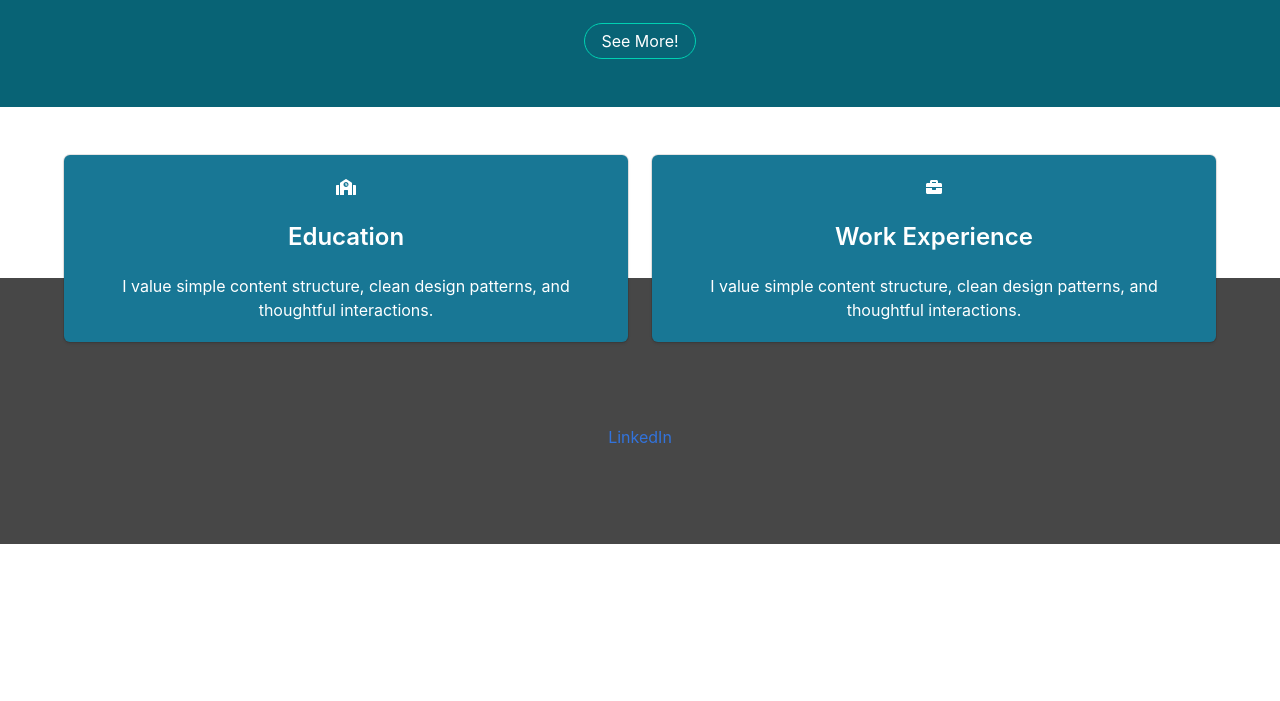
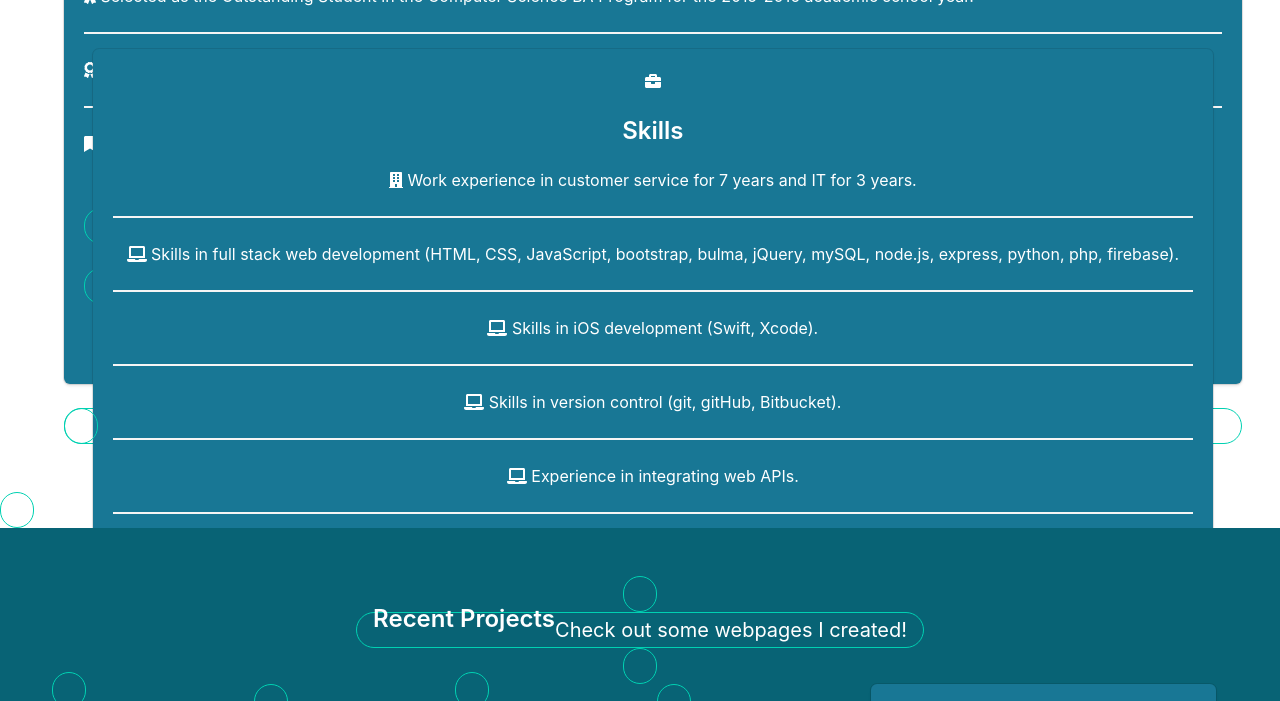
Before and after one commit to phillip0150/updated_portfolio, a PHP site: page / in a window 1280 px wide. Shown: the part 1510-2211 px from the top of the page. Before the commit the page ends 2054 px from the top, so only its background shows below. Run offline with PHP 8.4, Linux system fonts and the light colour scheme; some libraries are stand-ins or nearby versions.

Commit message:
Updated files

```diff
--- a/assets/css/style.css
+++ b/assets/css/style.css
@@ -47,7 +47,10 @@ a{
     opacity: 1;
 }
 
-
+.image-center{
+    margin-left: auto;
+    margin-right: auto;
+}
 .footer{
     background-color: #474747;
 }
@@ -73,3 +76,7 @@ a{
     margin-top: 8%;
 
 }
+
+.box {
+    height: 100%;
+}
--- a/index.html
+++ b/index.html
@@ -8,8 +8,6 @@
     <title>Phillip Valdez</title>
     <!-- Reset CSS -->
     <link href="assets/css/reset.css" type="text/css" rel="stylesheet">
-    <!-- Bootstrap CSS -->
-    <!-- <link rel="stylesheet" href="https://stackpath.bootstrapcdn.com/bootstrap/4.3.1/css/bootstrap.min.css" integrity="sha384-ggOyR0iXCbMQv3Xipma34MD+dH/1fQ784/j6cY/iJTQUOhcWr7x9JvoRxT2MZw1T" crossorigin="anonymous"> -->
     <!-- Blumba -->
     <link rel="stylesheet" href="https://cdnjs.cloudflare.com/ajax/libs/bulma/0.7.5/css/bulma.min.css">
     <!-- Style CSS -->
@@ -35,18 +33,18 @@
                         </a>
                     </div>
                     <div class="navbar-menu">
-                        <a href="#">Projects/Course Work</a><br><a href="#">Resume</a><br><a href="#">Contact</a>
+                        <a href="./projects.html">Projects & Course Work</a><br><a href="#">Resume</a><br><a href="#">Contact</a>
                     </div>
                 </nav>
             </div>
             <div class="container has-text-centered">
-                <!-- <figure class="image center"> -->
                 <h1 class="title is-spaced is-size-1-desktop is-size-2-tablet is-size-3-mobile">Full Stack Web Developer</h1>
-                    <!-- </figure> -->
             </div>
         </div>
         <div class="hero-foot has-text-centered">
-                <div class="container"><img class="is-bottom" src="assets/images/2.png"></div>
+            <div class="container">
+                <img class="is-bottom" src="assets/images/2.png">
+            </div>
         </div>
     </section>
     <!-- hero -->
@@ -54,10 +52,13 @@
     <!-- section -->
     <section class="section is-primary is-long">
         <div class="container">
-                <div class="columns is-centered">
-                    <div class="column is-three-fifths">
+            <div class="columns is-centered has-text-centered">
+                <div class="column is-three-fifths has-text-centered">
                     <h1 class="title is-spaced is-size-3-desktop is-size-4-mobile has-text-white">Welcome to my website!</h1>
-                        <h2 class="subtitle is-size-5-desktop has-text-white">Web developer with a B.A. in computer science and a minor in business administration. Work experience in IT and customer service. Currently enrolled at UT Austin Center for Professional Education, with a focus in full stack web development. Skills in iOS (swift), front-end (HTML, CSS, JavaScript, jQuery), and back-end (PHP, Python, SQL) development. Passionate about maintaining a great work ethic, involvement in a team setting, and solving convoluted problems. Enjoy learning new ideas, teaching others, and having a sense of accomplishment. Currently looking for new web development experiences in the US.</h2>
+                    <figure class="image is-128x128 image-center">
+                        <img class="image is-rounded" src="https://media.licdn.com/dms/image/C4E03AQEaRLYZ7aiDwg/profile-displayphoto-shrink_200_200/0?e=1568246400&v=beta&t=EoImfjgTCrT-TlZzCc8BQ_WMvrog4Oh7prWTq_Go_mY">
+                    </figure>
+                    <h2 class="subtitle is-size-5-desktop has-text-white">Hi, I'm Phillip Valdez. I'm passionate about maintaining a great work ethic, involvement in a team setting, and solving convoluted problems. Enjoy learning new ideas, teaching others, and having a sense of accomplishment. Currently looking for new web development experiences in the US.</h2>
                 </div>
             </div>
         </div>
@@ -65,15 +66,31 @@
     <!-- section -->
 
     <!-- section -->
-        <section class="section skills has-text-centered">
+    <section class="section skills">
         <div class="container">
             <div class="columns">
                 <div class="column">
                     <div class="box box-section">
                         <div class="content has-text-white">
-                                <i class="fas fa-school"></i>
-                                <h1 class="title is-size-4 is-spaced has-text-white">Education</h1>
-                                <p>I value simple content structure, clean design patterns, and thoughtful interactions.</p>
+                            <div class="has-text-centered"><i class="fas fa-school"></i></div>
+                            <h1 class="title is-size-4 is-spaced has-text-white has-text-centered">Education</h1>
+                            <p><i class="fas fa-user-graduate"></i> B.A. in computer science, with a minor in business administration.</p>
+                            <hr>
+                            <p><i class="fas fa-user-graduate"></i> Currently enrolled at UT Austin Center for Professional Education, with a focus in full stack web development.</p>
+                            <hr>
+                            <p><i class="fas fa-award"></i> Awarded $890 to develop an iOS application for Wild Basin in Austin, Texas. This application will help visitors identify plants by answering a series of questions.</p>
+                            <div class="has-text-centered"><a class="button is-primary is-outlined is-rounded has-text-white has-text-centered" href="https://www.stedwards.edu/academics/centers-institutes/wild-basin-creative-research-center/hook-scholars" target="_blank">More Info</a></div>
+                            <hr>
+                            <p><i class="fas fa-award"></i> Qualified for the Dean's List for the Fall 2015 and Spring 2016 semesters.</p>
+                            <div class="has-text-centered"><a class="button is-primary is-outlined is-rounded has-text-white has-text-centered" href="https://www.stedwards.edu/undergraduate/deans-list" target="_blank">More Info</a></div>
+                            <hr>
+                            <p><i class="fas fa-award"></i> Selected as the Outstanding Student in the Computer Science BA Program for the 2015-2016 academic school year.</p>
+                            <hr>
+                            <p><i class="fas fa-award"></i> Awarded a scholarship worth $7,500 annually (2013-2016).</p>
+                            <hr>
+                            <p><i class="fas fa-bookmark"></i> Workshop for the CCSC South Central Conference on April 8th, 2016. Published in Journal of Computing Sciences in Colleges.</p>
+                            <div class="has-text-centered"><a class="button is-primary is-outlined is-rounded has-text-white" href="https://dl.acm.org/citation.cfm?id=2904139" target="_blank">More Info</s</div>
+
                         </div>
                     </div>
                 </div>
@@ -81,12 +98,31 @@
                     <div class="box box-section">
                         <div class="content has-text-white">
                             <i class="fas fa-briefcase"></i>
-                                <h1 class="title is-size-4 is-spaced has-text-white">Work Experience</h1>
-                                <p>I value simple content structure, clean design patterns, and thoughtful interactions.</p>
+                            <h1 class="title is-size-4 is-spaced has-text-white">Skills</h1>
+                            <p><i class="fas fa-building"></i> Work experience in customer service for 7 years and IT for 3 years.</p>
+                            <hr>
+                            <p><i class="fas fa-laptop"></i> Skills in full stack web development (HTML, CSS, JavaScript, bootstrap, bulma, jQuery, mySQL, node.js, express, python, php, firebase).</p>
+                            <hr>
+                            <p><i class="fas fa-laptop"></i> Skills in iOS development (Swift, Xcode).</p>
+                            <hr>
+                            <p><i class="fas fa-laptop"></i> Skills in version control (git, gitHub, Bitbucket).</p>
+                            <hr>
+                            <p><i class="fas fa-laptop"></i> Experience in integrating web APIs.</p>
+                            <hr>
+                            <p><i class="fas fa-laptop"></i> General knowledge of waterfall/agile methodologies and project lifecycle.</p>
+                            <hr>
+                            <p><i class="fas fa-laptop"></i> Understanding of Computer Networks: TCP/IP layers, VPN, OSI model, Data link protocols, Addressing, Routing, Transport, and Congestion.</p>
+                            <hr>
+                            <p><i class="fas fa-laptop"></i> Understanding of Computer Security: Buffer overflow attack, SQL injection, CSRF, and XSS.</p>
+                            <hr>
+                            <p><i class="fas fa-user"></i> Well organized, positive, detail oriented, highly motivated, proactive, and able to work with others in a team setting.</p>
+
                         </div>
                     </div>
                 </div>
             </div>
+
+
         </div>
     </section>
     <!-- section -->
@@ -101,8 +137,10 @@
                 <div class="columns">
 
                     <div class="column">
-                            <figure class="image image-projects">
-                                <img class="project-thumb" src="https://bulma.io/images/placeholders/128x128.png">
+                        <div class="box box-section">
+                            <div class="content has-text-white">
+                                <figure class="image image-projects is-square">
+                                    <img class="project-thumb" src="https://phillip0150.github.io/Project1/assets/images/logo1.png">
                                     <div class="overlay"><figcaption class="overlay-text">
                                         <p class="has-text-white">Trek</p>
                                         <p class="has-text-white">Relevant search results based on your travel destination!</p>
@@ -111,48 +149,44 @@
                                     </figcaption>
                                 </figure>
                             </div>
-
+                        </div>
+                    </div>
                     <div class="column">
-                            <figure class="image image-projects">
-                                <img class="project-thumb" src="https://bulma.io/images/placeholders/128x128.png">
+                        <div class="box box-section">
+                            <div class="content has-text-white">
+                                <figure class="image image-projects is-square">
+                                    <img class="project-thumb" src="https://images.unsplash.com/photo-1516031190212-da133013de50?ixlib=rb-1.2.1&ixid=eyJhcHBfaWQiOjEyMDd9&auto=format&fit=crop&w=800&q=60">
                                     <div class="overlay"><figcaption class="overlay-text">
-                                    <p class="has-text-white">Trek</p>
-                                    <p class="has-text-white">Relevant search results based on your travel destination!</p>
+                                        <p class="has-text-white">Bamazon</p>
+                                        <p class="has-text-white">CLI shopping program</p>
                                         <br>
-                                    <a class="button is-primary is-outlined is-rounded has-text-white" href="#" target="_blank">Check it out!</a></div>
+                                        <a class="button is-primary is-outlined is-rounded has-text-white" href="https://github.com/phillip0150/bamazon" target="_blank">Check it out!</a></div>
                                     </figcaption>
                                 </figure>
                             </div>
-
+                        </div>
+                    </div>
                     <div class="column">
-                            <figure class="image image-projects">
-                                <img class="project-thumb" src="https://bulma.io/images/placeholders/128x128.png">
+                        <div class="box box-section">
+                            <div class="content has-text-white">
+                                <figure class="image image-projects is-square">
+                                    <img class="project-thumb" src="https://images.unsplash.com/photo-1529333166437-7750a6dd5a70?ixlib=rb-1.2.1&ixid=eyJhcHBfaWQiOjEyMDd9&auto=format&fit=crop&w=800&q=60">
                                     <div class="overlay"><figcaption class="overlay-text">
-                                    <p class="has-text-white">Trek</p>
-                                    <p class="has-text-white">Relevant search results based on your travel destination!</p>
+                                        <p class="has-text-white">Friend Finder</p>
+                                        <p class="has-text-white">A node express app that helps you find a friend!</p>
                                         <br>
-                                    <a class="button is-primary is-outlined is-rounded has-text-white" href="#" target="_blank">Check it out!</a></div>
+                                        <a class="button is-primary is-outlined is-rounded has-text-white" href="https://vast-caverns-18015.herokuapp.com/" target="_blank">Check it out!</a></div>
                                     </figcaption>
                                 </figure>
                             </div>
-
-                        <div class="column">
-                            <figure class="image image-projects">
-                                <img class="project-thumb" src="https://bulma.io/images/placeholders/128x128.png">
-                                <div class="overlay"><figcaption class="overlay-text">
-                                    <p class="has-text-white">Trek</p>
-                                    <p class="has-text-white">Relevant search results based on your travel destination!</p>
-                                    <br>
-                                    <a class="button is-primary is-outlined is-rounded has-text-white" href="#" target="_blank">Check it out!</a></div>
-                                </figcaption>
-                            </figure>
+                        </div>
                     </div>
 
 
                 </div>
             </div>
             <br>
-                <a class="button is-primary is-outlined is-rounded has-text-white" href="#" target="_blank">See More!</a></div>
+            <a class="button is-primary is-outlined is-rounded has-text-white" href="./projects.html">See More!</a></div>
 
         </div>
     </section>
@@ -166,8 +200,8 @@
                     <div class="box box-section">
                         <div class="content has-text-white">
                             <i class="fas fa-school"></i>
-                                <h1 class="title is-size-4 is-spaced has-text-white">Education</h1>
-                                <p>I value simple content structure, clean design patterns, and thoughtful interactions.</p>
+                            <h1 class="title is-size-4 is-spaced has-text-white">Resume</h1>
+                            <a class="button is-primary is-outlined is-rounded has-text-white" href="#" target="_blank">Click Here to view!</a>
                         </div>
                     </div>
                 </div>
@@ -175,8 +209,8 @@
                     <div class="box box-section">
                         <div class="content has-text-white">
                             <i class="fas fa-briefcase"></i>
-                                <h1 class="title is-size-4 is-spaced has-text-white">Work Experience</h1>
-                                <p>I value simple content structure, clean design patterns, and thoughtful interactions.</p>
+                            <h1 class="title is-size-4 is-spaced has-text-white">Contact Me</h1>
+                            <a class="button is-primary is-outlined is-rounded has-text-white" href="mailto:phillip0150@gmail.com?Subject=" target="_top">Phillip0150@gmail.com</a>
                         </div>
                     </div>
                 </div>
@@ -187,19 +221,22 @@
 
     <!-- footer -->
     <footer class="footer">
-            <div class="content has-text-centered">
+        <div class="content">
             <p class="footer-content">
-                    <a href="https://linkedin.com/phillipvaldez">LinkedIn</a>
-                </p>
+                <div class="columns has-text-centered">
+                    <div class="column">
+                        <a href="https://www.linkedin.com/in/phillipvaldez/" target="_blank"><i class="fab fa-linkedin fa-7x"></i></a>
+                    </div>
+                    <div class="column">
+                        <a href="https://github.com/phillip0150" target="_blank"><i class="fab fa-github-square fa-7x"></i></a>
+                    </div>
+                </div>
             </div>
         </footer>
         <!-- footer -->
 
         <!-- jQuery -->
         <script src="https://code.jquery.com/jquery-3.4.1.js"></script>
-        <!-- Bootstrap -->
-        <!-- <script src="https://ajax.googleapis.com/ajax/libs/jquery/3.4.0/jquery.min.js"></script>
-            <script src="https://maxcdn.bootstrapcdn.com/bootstrap/3.4.0/js/bootstrap.min.js"></script> -->
         <!-- Font Awesome -->
         <script defer src="https://use.fontawesome.com/releases/v5.3.1/js/all.js"></script>
         <!-- Script -->
```
Also changed, not shown: projects.html (added, +248 -0 lines). Lines whose indentation alone changed are shown as unchanged.
